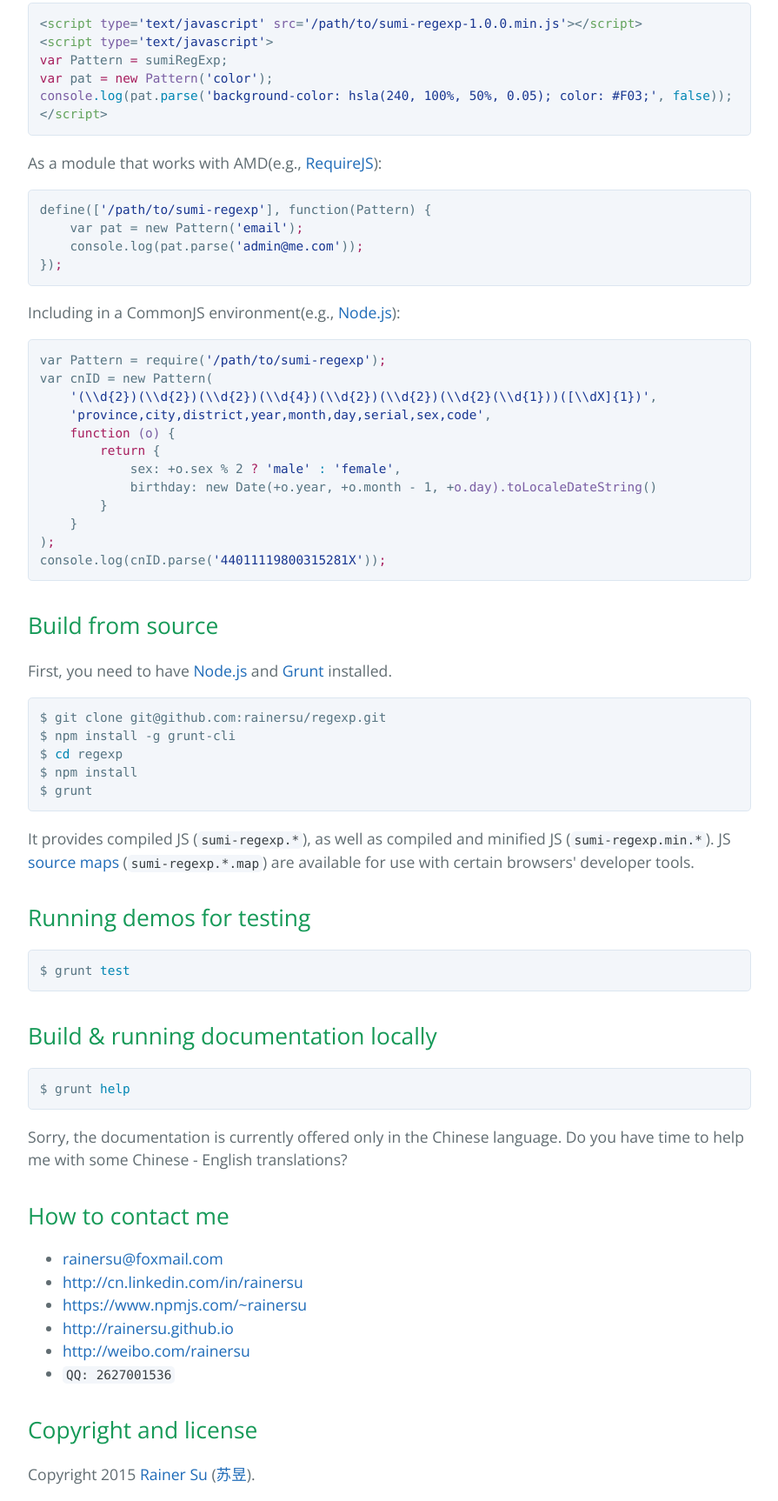
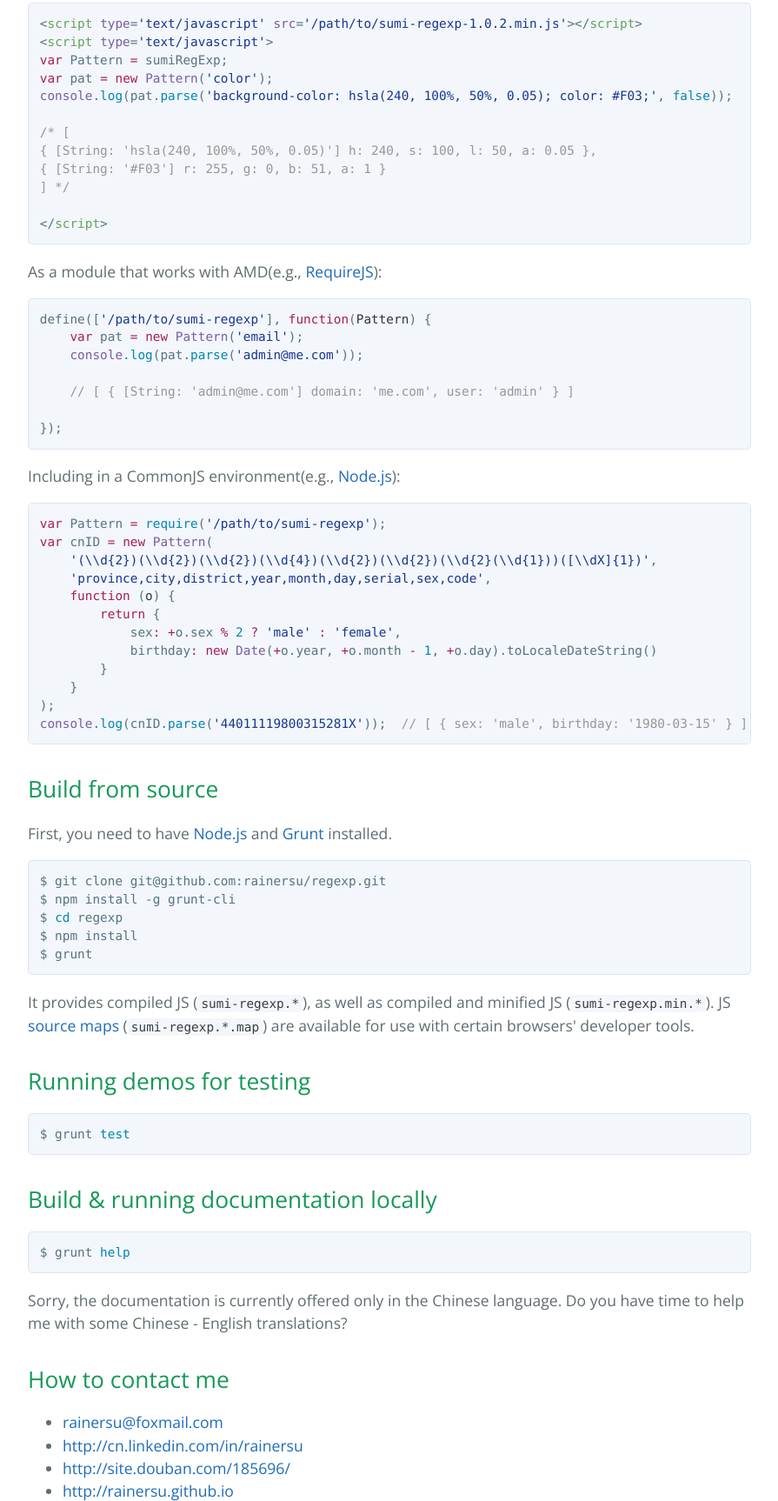
Before and after one commit to rainersu/regexp, a plain HTML site: page index.html in a window 1280 px wide. Shown: the part 1074-2800 px from the top of the page at 87% size, without its empty margins (192-1087 px from the left). Drawn offline with nearby package versions, Linux system fonts and the light colour scheme.

```diff
--- a/index.html
+++ b/index.html
@@ -20,9 +20,10 @@
 
     <section class="main-content">
       <h1>
-<a id="sumi-regexp" class="anchor" href="#sumi-regexp" aria-hidden="true"><span class="octicon octicon-link"></span></a>sumi-regexp</h1>
+<a id="sumi-regexp" class="anchor" href="#sumi-regexp" aria-hidden="true"><span class="octicon octicon-link"></span></a><a href="https://www.npmjs.com/package/sumi-regexp">sumi-regexp</a>
+</h1>
 
-<p>A wrapper for the JavaScript RegExp object with a library of preset regular expressions to make it simple and smart.</p>
+<p>A wrapper for the JavaScript RegExp object with a library of preset regular expressions to make it simple and smart. Stand alone mod, no dependencies.</p>
 
 <h2>
 <a id="target-environments" class="anchor" href="#target-environments" aria-hidden="true"><span class="octicon octicon-link"></span></a>Target environments</h2>
@@ -40,7 +41,7 @@
 <p>Four quick start options are available:</p>
 
 <ul>
-<li><a href="https://github.com/rainersu/regexp/archive/v1.0.0.zip">Download the latest release</a></li>
+<li><a href="https://github.com/rainersu/regexp/archive/v1.0.2.zip">Download the latest release</a></li>
 <li>Clone the repo: <code>git clone https://github.com/rainersu/regexp.git</code>
 </li>
 <li>Install with <a href="http://bower.io">Bower</a>: <code>bower install sumi-regexp</code>
@@ -54,41 +55,50 @@
 
 <p>Including in a browser:</p>
 
-<div class="highlight highlight-html"><pre>&lt;<span class="pl-ent">script</span> <span class="pl-e">type</span>=<span class="pl-s"><span class="pl-pds">'</span>text/javascript<span class="pl-pds">'</span></span> <span class="pl-e">src</span>=<span class="pl-s"><span class="pl-pds">'</span>/path/to/sumi-regexp-1.0.0.min.js<span class="pl-pds">'</span></span>&gt;&lt;/<span class="pl-ent">script</span>&gt;
+<div class="highlight highlight-html"><pre>&lt;<span class="pl-ent">script</span> <span class="pl-e">type</span>=<span class="pl-s"><span class="pl-pds">'</span>text/javascript<span class="pl-pds">'</span></span> <span class="pl-e">src</span>=<span class="pl-s"><span class="pl-pds">'</span>/path/to/sumi-regexp-1.0.2.min.js<span class="pl-pds">'</span></span>&gt;&lt;/<span class="pl-ent">script</span>&gt;
 <span class="pl-s1">&lt;<span class="pl-ent">script</span> <span class="pl-e">type</span>=<span class="pl-s"><span class="pl-pds">'</span>text/javascript<span class="pl-pds">'</span></span>&gt;</span>
 <span class="pl-s1"><span class="pl-k">var</span> Pattern <span class="pl-k">=</span> sumiRegExp;</span>
 <span class="pl-s1"><span class="pl-k">var</span> pat <span class="pl-k">=</span> <span class="pl-k">new</span> <span class="pl-en">Pattern</span>(<span class="pl-s"><span class="pl-pds">'</span>color<span class="pl-pds">'</span></span>);</span>
 <span class="pl-s1"><span class="pl-en">console</span><span class="pl-c1">.log</span>(pat.<span class="pl-c1">parse</span>(<span class="pl-s"><span class="pl-pds">'</span>background-color: hsla(240, 100%, 50%, 0.05); color: #F03;<span class="pl-pds">'</span></span>, <span class="pl-c1">false</span>));</span>
+<span class="pl-s1"></span>
+<span class="pl-s1"><span class="pl-c">/* [ </span></span>
+<span class="pl-s1"><span class="pl-c">{ [String: 'hsla(240, 100%, 50%, 0.05)'] h: 240, s: 100, l: 50, a: 0.05 },</span></span>
+<span class="pl-s1"><span class="pl-c">{ [String: '#F03'] r: 255, g: 0, b: 51, a: 1 }</span></span>
+<span class="pl-s1"><span class="pl-c">] */</span></span>
+<span class="pl-s1"></span>
 <span class="pl-s1">&lt;/<span class="pl-ent">script</span>&gt;</span></pre></div>
 
 <p>As a module that works with AMD(e.g., <a href="http://requirejs.org/">RequireJS</a>):</p>
 
-<div class="highlight highlight-bash"><pre>define([<span class="pl-s"><span class="pl-pds">'</span>/path/to/sumi-regexp<span class="pl-pds">'</span></span>], function(Pattern) {
-    var pat = new Pattern(<span class="pl-s"><span class="pl-pds">'</span>email<span class="pl-pds">'</span></span>)<span class="pl-k">;</span>
-    console.log(pat.parse(<span class="pl-s"><span class="pl-pds">'</span>admin@me.com<span class="pl-pds">'</span></span>))<span class="pl-k">;</span>
-})<span class="pl-k">;</span></pre></div>
+<div class="highlight highlight-JavaScript"><pre>define([<span class="pl-s"><span class="pl-pds">'</span>/path/to/sumi-regexp<span class="pl-pds">'</span></span>], <span class="pl-k">function</span>(<span class="pl-smi">Pattern</span>) {
+    <span class="pl-k">var</span> pat <span class="pl-k">=</span> <span class="pl-k">new</span> <span class="pl-en">Pattern</span>(<span class="pl-s"><span class="pl-pds">'</span>email<span class="pl-pds">'</span></span>);
+    <span class="pl-en">console</span><span class="pl-c1">.log</span>(pat.<span class="pl-c1">parse</span>(<span class="pl-s"><span class="pl-pds">'</span>admin@me.com<span class="pl-pds">'</span></span>));
+
+    <span class="pl-c">// [ { [String: 'admin@me.com'] domain: 'me.com', user: 'admin' } ]</span>
+
+});</pre></div>
 
 <p>Including in a CommonJS environment(e.g., <a href="https://nodejs.org/">Node.js</a>):</p>
 
-<div class="highlight highlight-bash"><pre>var Pattern = require(<span class="pl-s"><span class="pl-pds">'</span>/path/to/sumi-regexp<span class="pl-pds">'</span></span>)<span class="pl-k">;</span>
-var cnID = new Pattern(
-    <span class="pl-s"><span class="pl-pds">'</span>(\\d{2})(\\d{2})(\\d{2})(\\d{4})(\\d{2})(\\d{2})(\\d{2}(\\d{1}))([\\dX]{1})<span class="pl-pds">'</span></span>,
+<div class="highlight highlight-JavaScript"><pre><span class="pl-k">var</span> Pattern <span class="pl-k">=</span> <span class="pl-c1">require</span>(<span class="pl-s"><span class="pl-pds">'</span>/path/to/sumi-regexp<span class="pl-pds">'</span></span>);
+<span class="pl-k">var</span> cnID <span class="pl-k">=</span> <span class="pl-k">new</span> <span class="pl-en">Pattern</span>(
+    <span class="pl-s"><span class="pl-pds">'</span>(<span class="pl-cce">\\</span>d{2})(<span class="pl-cce">\\</span>d{2})(<span class="pl-cce">\\</span>d{2})(<span class="pl-cce">\\</span>d{4})(<span class="pl-cce">\\</span>d{2})(<span class="pl-cce">\\</span>d{2})(<span class="pl-cce">\\</span>d{2}(<span class="pl-cce">\\</span>d{1}))([<span class="pl-cce">\\</span>dX]{1})<span class="pl-pds">'</span></span>,
     <span class="pl-s"><span class="pl-pds">'</span>province,city,district,year,month,day,serial,sex,code<span class="pl-pds">'</span></span>,
-    <span class="pl-k">function</span> <span class="pl-en">(o)</span> {
+    <span class="pl-k">function</span> (<span class="pl-smi">o</span>) {
         <span class="pl-k">return</span> {
-            sex: +o.sex % 2 <span class="pl-k">?</span> <span class="pl-s"><span class="pl-pds">'</span>male<span class="pl-pds">'</span></span> <span class="pl-c1">:</span> <span class="pl-s"><span class="pl-pds">'</span>female<span class="pl-pds">'</span></span>,
-            birthday: new Date(+o.year, +o.month - 1, +<span class="pl-en">o.day).toLocaleDateString</span>()
+            sex<span class="pl-k">:</span> <span class="pl-k">+</span>o.sex <span class="pl-k">%</span> <span class="pl-c1">2</span> <span class="pl-k">?</span> <span class="pl-s"><span class="pl-pds">'</span>male<span class="pl-pds">'</span></span> <span class="pl-k">:</span> <span class="pl-s"><span class="pl-pds">'</span>female<span class="pl-pds">'</span></span>,
+            birthday<span class="pl-k">:</span> <span class="pl-k">new</span> <span class="pl-en">Date</span>(<span class="pl-k">+</span>o.year, <span class="pl-k">+</span>o.month <span class="pl-k">-</span> <span class="pl-c1">1</span>, <span class="pl-k">+</span>o.day).toLocaleDateString()
         }
     }
-)<span class="pl-k">;</span>
-console.log(cnID.parse(<span class="pl-s"><span class="pl-pds">'</span>44011119800315281X<span class="pl-pds">'</span></span>))<span class="pl-k">;</span></pre></div>
+);
+<span class="pl-en">console</span><span class="pl-c1">.log</span>(cnID.<span class="pl-c1">parse</span>(<span class="pl-s"><span class="pl-pds">'</span>44011119800315281X<span class="pl-pds">'</span></span>));  <span class="pl-c">// [ { sex: 'male', birthday: '1980-03-15' } ]</span></pre></div>
 
 <h2>
 <a id="build-from-source" class="anchor" href="#build-from-source" aria-hidden="true"><span class="octicon octicon-link"></span></a>Build from source</h2>
 
 <p>First, you need to have <a href="https://nodejs.org/">Node.js</a> and <a href="http://gruntjs.com/">Grunt</a> installed.</p>
 
-<div class="highlight highlight-bash"><pre>$ git clone git@github.com:rainersu/regexp.git
+<div class="highlight highlight-Shell"><pre>$ git clone git@github.com:rainersu/regexp.git
 $ npm install -g grunt-cli
 $ <span class="pl-c1">cd</span> regexp
 $ npm install
@@ -99,12 +109,12 @@
 <h2>
 <a id="running-demos-for-testing" class="anchor" href="#running-demos-for-testing" aria-hidden="true"><span class="octicon octicon-link"></span></a>Running demos for testing</h2>
 
-<div class="highlight highlight-bash"><pre>$ grunt <span class="pl-c1">test</span></pre></div>
+<div class="highlight highlight-Shell"><pre>$ grunt <span class="pl-c1">test</span></pre></div>
 
 <h2>
 <a id="build--running-documentation-locally" class="anchor" href="#build--running-documentation-locally" aria-hidden="true"><span class="octicon octicon-link"></span></a>Build &amp; running documentation locally</h2>
 
-<div class="highlight highlight-bash"><pre>$ grunt <span class="pl-c1">help</span></pre></div>
+<div class="highlight highlight-Shell"><pre>$ grunt <span class="pl-c1">help</span></pre></div>
 
 <p>Sorry, the documentation is currently offered only in the Chinese language. Do you have time to help me with some Chinese - English translations?</p>
 
@@ -114,9 +124,8 @@
 <ul>
 <li><a href="mailto:rainersu@foxmail.com">rainersu@foxmail.com</a></li>
 <li><a href="http://cn.linkedin.com/in/rainersu">http://cn.linkedin.com/in/rainersu</a></li>
-<li><a href="https://www.npmjs.com/%7Erainersu">https://www.npmjs.com/~rainersu</a></li>
+<li><a href="http://site.douban.com/185696/">http://site.douban.com/185696/</a></li>
 <li><a href="http://rainersu.github.io">http://rainersu.github.io</a></li>
-<li><a href="http://weibo.com/rainersu">http://weibo.com/rainersu</a></li>
 <li><code>QQ: 2627001536</code></li>
 </ul>
 
```
Also changed, not shown: params.json (+1 -1 lines).
